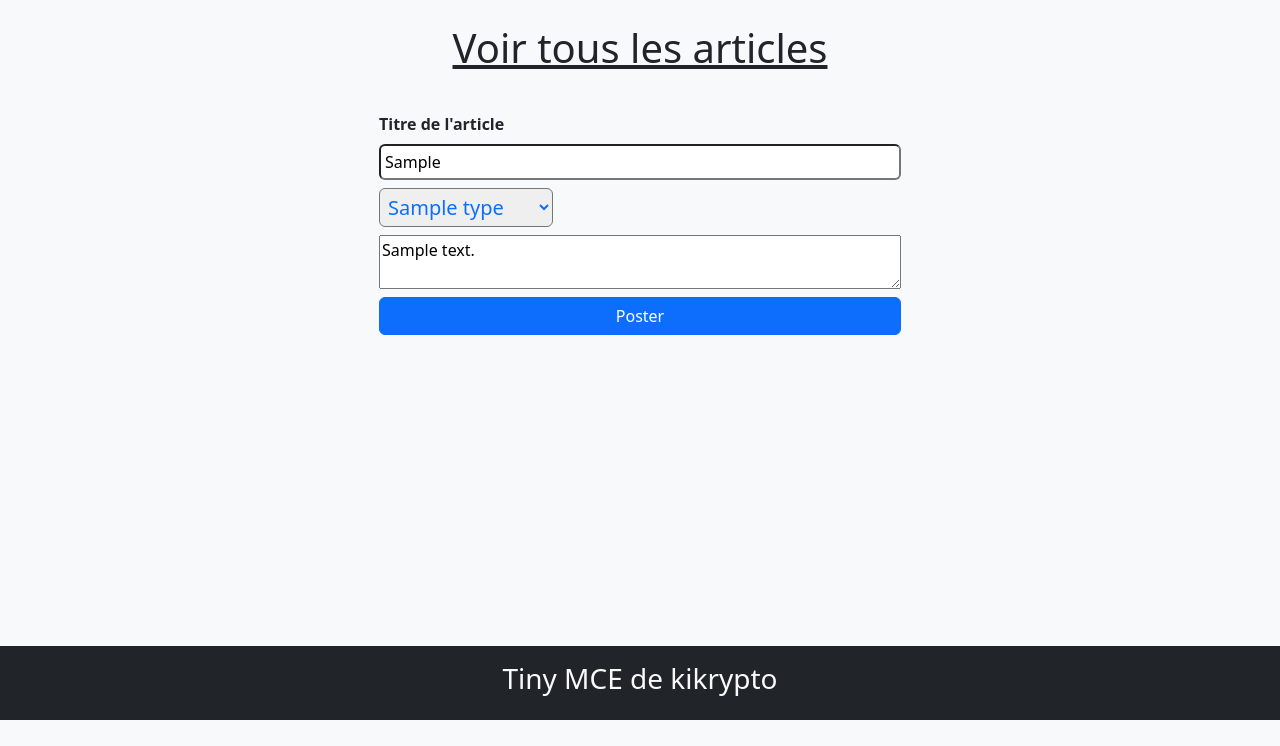
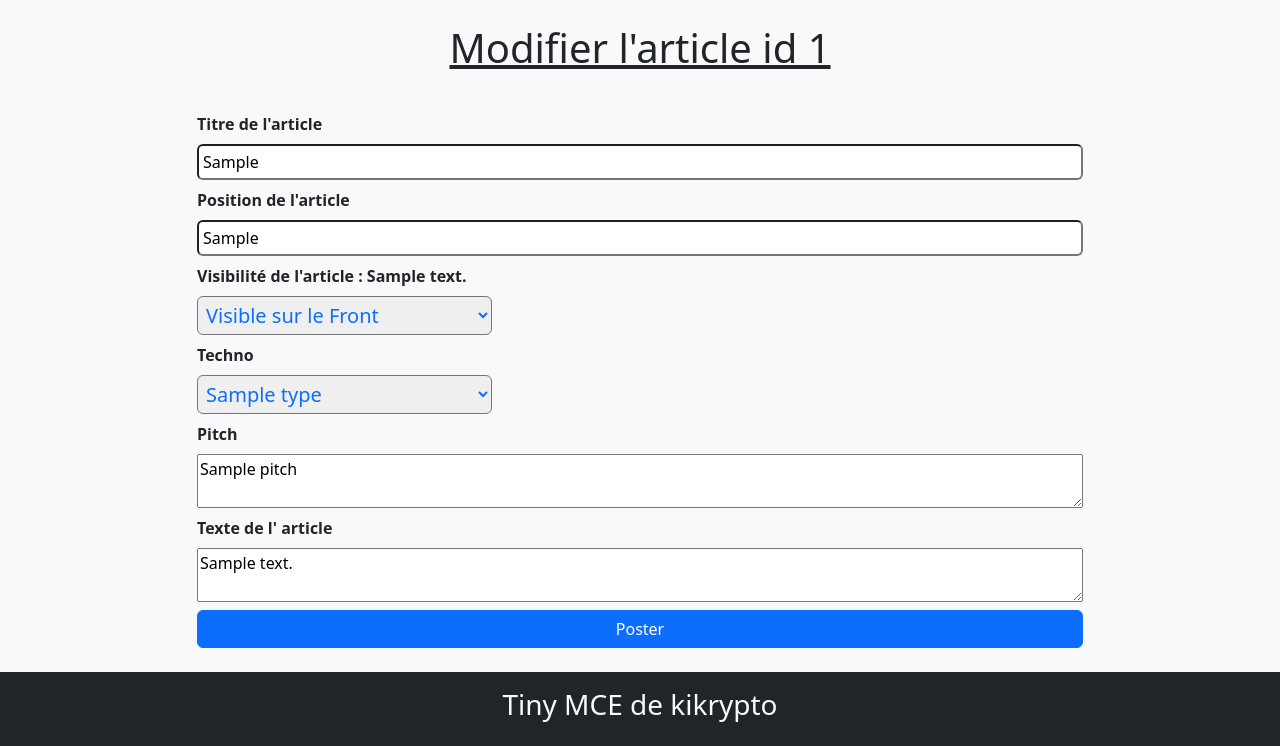
Before and after one commit to ChristopheC-83/c_de_c_back, a PHP site: template views/pages/articles/updateArticle.view.php in a window 1280 px wide. Shown: the part 80-826 px from the top of the page. Before the commit the page ends 800 px from the top, so only its background shows below. Run offline with PHP 8.4, Linux system fonts and the light colour scheme; the template is opened without the code that fills it: most values are stand-ins (such as "Sample title", 1, 10 or a date in 2020); some libraries are stand-ins or nearby versions.

Commit message:
maj articles ok

```diff
--- a/views/pages/articles/updateArticle.view.php
+++ b/views/pages/articles/updateArticle.view.php
@@ -1,17 +1,32 @@
-<h1 class="text-center my-4"><u>Voir tous les articles</u></h1>
+<h1 class="text-center my-4"><u>Modifier l'article id <?= $article['id']  ?></u></h1>
 <div class="container mt-3 d-flex flex-column justify-content-center align-items-center gap-2">
 
     <div class="container mt-3 row w-100 mx-auto ">
-        <?php foreach($allArticles as $article): ?>
 
-        <form action="<?=URL?>admin/articles/send_new_article" method="post"
-            class="d-flex flex-column gap-2 col-12 col-sm-10 col-md-8 col-lg-6 mx-auto" enctype="multipart/form-data">
+        <form action="<?=URL?>admin/articles/update_this_article" method="post"
+            class="d-flex flex-column gap-2 col-12 col-sm-10 mx-auto" enctype="multipart/form-data">
+            <input type="hidden" name="id" value=<?=$article['id']?>>
 
             <div class="d-flex flex-column gap-2">
-                <input type="hidden" name="id" value=<?=$article['id']   ?>>
                 <label for="title" class="fw-bold">Titre de l'article</label>
                 <input type="text" name="title" id="title" class="p-1 rounded" required value=<?= $article['title']  ?>>
             </div>
+            <div class="d-flex flex-column gap-2">
+                <label for="position" class="fw-bold">Position de l'article</label>
+                <input type="text" name="position" id="position" class="p-1 rounded" required
+                    value=<?= $article['position']  ?>>
+            </div>
+
+            <div class="d-flex flex-column gap-2">
+                <label for="visible" class="fw-bold">Visibilité de l'article : <?= $article['visible']?></label>
+                <select type="text" class="col-4 text-primary fs-5 p-1 rounded" id="visible" name="visible">
+                    <option value=1 <?= $article['visible']===1?'selected':''?>>Visible sur le Front</option>
+                    <option value=0 <?= $article['visible']===0?'selected':''?>>Non Visible sur le Front</option>
+                </select>
+            </div>
+
+            <div class="d-flex flex-column gap-2">
+                <label for="type" class="fw-bold">Techno</label>
                 <select type="text" class="col-4 text-primary fs-5 p-1 rounded" id="type" name="type"
                     placeholder="Type de techno utilisée">
                     <?php foreach($types as $type): ?>
@@ -19,7 +34,11 @@
                         <?= $type['type'] ?></option>
                     <?php endforeach; ?>
                 </select>
+            </div>
 
+            <label for="pitch" class="fw-bold">Pitch</label>
+            <textarea name="pitch"><?=  $article['pitch'] ?></textarea>
+            <label for="text" class="fw-bold">Texte de l' article</label>
             <textarea id="classic" name="text"><?=  $article['text'] ?></textarea>
 
             <button class="btn btn-primary">Poster</button>
@@ -27,7 +46,6 @@
 
         </form>
 
-        <?php endforeach?>
 
     </div>
 </div>
```
Also changed, not shown: controllers/Articles.controller.php (+32 -3 lines), indexComponents/articles.index.php (+20 -2 lines), models/Articles.model.php (+26 -0 lines). Lines whose indentation alone changed are shown as unchanged.
